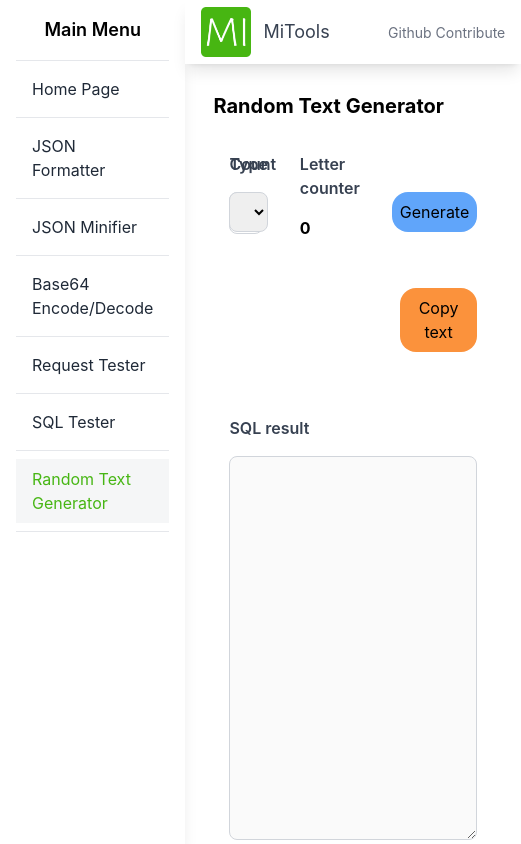
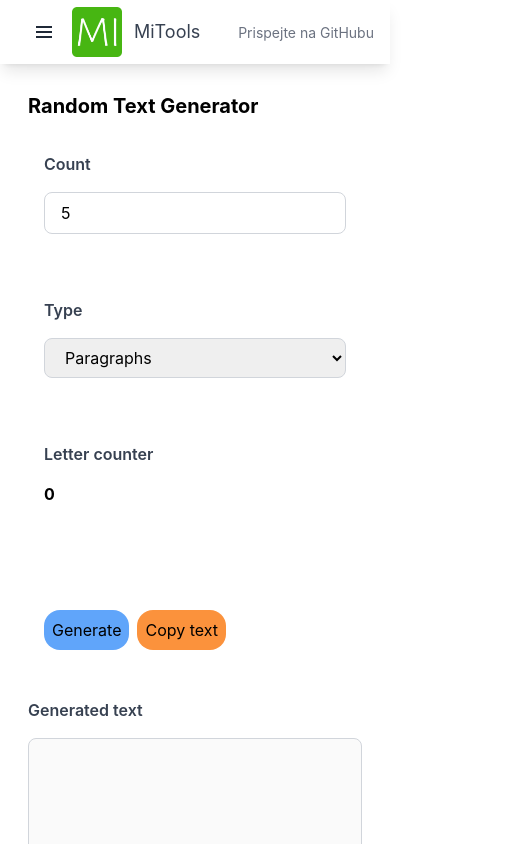
Before and after one commit to miominarik/mitools, a React (Create React App) app: page /random_text_generator in a window 390 px wide. Shown: the top 844 px of the page, 521 px wide, since content can reach past the window. Built offline with nearby package versions, Linux system fonts and the light colour scheme.

Commit message:
Change responsivity of pages

```diff
--- a/src/Pages/Base64_EncodeDecode/index.js
+++ b/src/Pages/Base64_EncodeDecode/index.js
@@ -39,7 +39,7 @@ function Base64EncodeDecode() {
     return (
         <div>
             <strong className="text-xl">Base64 Encode</strong>
-            <div className="grid grid-cols-1 xl:grid-cols-2 lg:grid-cols-2 md:grid-cols-2 sm:grid-cols-1">
+            <div className="grid grid-cols-1 xl:grid-cols-2 lg:grid-cols-2 md:grid-cols-1 sm:grid-cols-1">
                 <div className="col-span-1 p-4">
                     <form>
                         <div className="mb-4">
@@ -69,7 +69,7 @@ function Base64EncodeDecode() {
             </div>
             <hr/>
             <strong className="text-xl">Base64 Decode</strong>
-            <div className="grid grid-cols-1 xl:grid-cols-2 lg:grid-cols-2 md:grid-cols-2 sm:grid-cols-1">
+            <div className="grid grid-cols-1 xl:grid-cols-2 lg:grid-cols-2 md:grid-cols-1 sm:grid-cols-1">
                 <div className="col-span-1 p-4">
                     <form>
                         <div className="mb-4">
--- a/src/Pages/JSON_Formatter/formatter.js
+++ b/src/Pages/JSON_Formatter/formatter.js
@@ -20,7 +20,7 @@ function JsonFormatter() {
     return (
         <div>
             <strong className="text-xl">JSON Formatter</strong>
-            <div className="grid grid-cols-1 xl:grid-cols-2 lg:grid-cols-2 md:grid-cols-2 sm:grid-cols-1">
+            <div className="grid grid-cols-1 xl:grid-cols-2 lg:grid-cols-2 md:grid-cols-1 sm:grid-cols-1">
                 <div className="col-span-1 p-4">
                     <form>
                         <div className="mb-4">
--- a/src/Pages/JSON_Formatter/minifier.js
+++ b/src/Pages/JSON_Formatter/minifier.js
@@ -21,7 +21,7 @@ function JsonMinifier() {
     return (
         <div>
             <strong className="text-xl">JSON Minifier</strong>
-            <div className="grid grid-cols-1 xl:grid-cols-2 lg:grid-cols-2 md:grid-cols-2 sm:grid-cols-1">
+            <div className="grid grid-cols-1 xl:grid-cols-2 lg:grid-cols-2 md:grid-cols-1 sm:grid-cols-1">
                 <div className="col-span-1 p-4">
                     <form>
                         <div className="mb-4">
--- a/src/Pages/RandomTextGenerator/index.js
+++ b/src/Pages/RandomTextGenerator/index.js
@@ -58,8 +58,8 @@ function RandomTextGenerator() {
     return (
         <div>
             <strong className="text-xl">Random Text Generator</strong>
-            <div className="grid grid-cols-1 xl:grid-cols-4 lg:grid-cols-4 md:grid-cols-2 sm:grid-cols-1">
-                <div className="col-span-1 p-4">
+            <div className="grid grid-cols-1 xl:grid-cols-4 lg:grid-cols-4 md:grid-cols-1 sm:grid-cols-1">
+                <div className="p-4">
                     <div className="mb-4">
                         <label className="block text-gray-700 font-semibold py-4">Count</label>
                         <input
@@ -73,7 +73,7 @@ function RandomTextGenerator() {
                         ></input>
                     </div>
                 </div>
-                <div className="col-span-1 p-4">
+                <div className="p-4">
                     <div className="mb-4">
                         <label className="block text-gray-700 font-semibold py-4">Type</label>
                         <select
@@ -86,21 +86,22 @@ function RandomTextGenerator() {
                         </select>
                     </div>
                 </div>
-                <div className="col-span-1 p-4">
+                <div className="p-4">
                     <div className="mb-4">
                         <label className="block text-gray-700 font-semibold py-4">Letter counter</label>
                         <strong id="letter_counter">0</strong>
                     </div>
                 </div>
-                <div className="col-span-1 p-4">
+                <div className="p-4">
                     <div className="mb-4">
                         <button type="button" className="rounded-2xl bg-blue-400 hover:bg-blue-500 p-2 mt-14" onClick={generateRandomText}>Generate</button>
                         <button type="button" className="rounded-2xl bg-orange-400 hover:bg-orange-500 ml-2 p-2 mt-14" onClick={copyRandomText}>Copy text</button>
                     </div>
                 </div>
-                <div className="col-span-4 p-4">
+            </div>
+            <div className="col-start-1 col-end-5">
                 <div className="mb-4">
-                        <label className="block text-gray-700 font-semibold py-4">SQL result</label>
+                    <label className="block text-gray-700 font-semibold py-4">Generated text</label>
                     <textarea
                         id="text_result"
                         className="w-full h-96 border border-gray-300 rounded-lg px-4 py-2 focus:outline-none focus:border-blue-500"
@@ -109,7 +110,6 @@ function RandomTextGenerator() {
                 </div>
             </div>
         </div>
-        </div>
     );
 }
 
--- a/src/Pages/RequestTester/index.js
+++ b/src/Pages/RequestTester/index.js
@@ -121,8 +121,8 @@ function RequestTester() {
     return (
         <div>
             <strong className="text-xl">Request Tester</strong>
-            <div className="grid grid-cols-1 xl:grid-cols-4 lg:grid-cols-4 md:grid-cols-2 sm:grid-cols-1">
-                <div className="col-span-1 p-4">
+            <div className="grid grid-cols-6 gap-4">
+                <div className="xl:col-start-1 xl:col-end-3 lg:col-start-1 lg:col-end-3 col-start-1 col-end-7 p-4">
                     <div className="mb-4">
                         <label className="block text-gray-700 font-semibold py-4">Request Type</label>
                         <select id="request_type"
@@ -135,7 +135,7 @@ function RequestTester() {
                         </select>
                     </div>
                 </div>
-                <div className="col-span-3 p-4">
+                <div className="xl:col-start-3 xl:col-end-7 lg:col-start-3 lg:col-end-7 col-start-1 col-end-7 p-4">
                     <div className="mb-4">
                         <label className="block text-gray-700 font-semibold py-4">URL</label>
                         <input type="text"
@@ -143,7 +143,7 @@ function RequestTester() {
                                className="w-full border border-gray-300 rounded-lg px-4 py-2 focus:outline-none focus:border-blue-500"/>
                     </div>
                 </div>
-                <div className="col-span-2 p-4">
+                <div className="xl:col-start-1 xl:col-end-4 lg:col-start-1 lg:col-end-4 col-start-1 col-end-7 p-4">
                     <div className="mb-4">
                         <label className="block text-gray-700 font-semibold">Body</label>
                         <textarea
@@ -151,7 +151,7 @@ function RequestTester() {
                             className="w-full h-80 border border-gray-300 rounded-lg px-4 py-2 focus:outline-none focus:border-blue-500"></textarea>
                     </div>
                 </div>
-                <div className="col-span-2 p-4">
+                <div className="xl:col-start-4 xl:col-end-7 lg:col-start-4 lg:col-end-7 col-start-1 col-end-7 p-4">
                     <div className="mb-4">
                         <label className="block text-gray-700 font-semibold">Result</label>
                         <textarea
--- a/src/layout/navbar.js
+++ b/src/layout/navbar.js
@@ -3,16 +3,16 @@ import logo from '../logo.png';
 
 function Navbar({router}) {
     return (
-        <div className="sticky top-0 flex">
-            <div className="bg-white w-64 h-screen shadow-lg sticky top-0">
+        <div className="flex">
+            <div className="hidden md:block w-64 bg-white h-screen shadow-lg sidebar">
                 <div className="p-4">
-                    <h2 className="text-lg font-semibold text-center">Main Menu</h2>
+                    <h2 className="text-lg font-semibold text-center">Tools Menu</h2>
                     <ul className="mt-4">
                         <hr className="h-px my-2 bg-gray-200 border-0 dark:bg-gray-700"/>
                         <li>
                             <NavLink to="/"
                                      className={({isActive}) => "block px-4 py-2 text-gray-800 hover:bg-gray-100 " + (isActive ? 'active' : '')}>
-                                Home Page
+                                Home page
                             </NavLink>
                         </li>
                         <hr className="h-px my-2 bg-gray-200 border-0 dark:bg-gray-700"/>
@@ -67,12 +67,23 @@ function Navbar({router}) {
                     <div className="container mx-auto px-4">
                         <div className="flex items-center justify-between h-16">
                             <div className="flex items-center">
+                                <div className="md:hidden">
+                                    <button className="block px-4 py-2 text-gray-800 hover:bg-gray-100" onClick={() => {
+                                        const sidebar = document.querySelector(".sidebar");
+                                        sidebar.classList.toggle("hidden");
+                                    }}>
+                                        <svg className="h-6 w-6 fill-current" xmlns="http://www.w3.org/2000/svg"
+                                             viewBox="0 0 24 24">
+                                            <path d="M4 6h16v2H4zm0 5h16v2H4zm0 5h16v2H4z"/>
+                                        </svg>
+                                    </button>
+                                </div>
                                 <img src={logo} alt="fdsfsf" width="50"/>
                                 <span className="text-gray-700 text-lg ms-3">MiTools</span>
                             </div>
                             <div></div>
                             <div><Link className="text-gray-500 text-sm" to="https://github.com" target="_blank"
-                                       rel="noopener noreferrer">Github Contribute</Link></div>
+                                       rel="noopener noreferrer">Prispejte na GitHubu</Link></div>
                         </div>
                     </div>
                 </nav>
```
Lines whose indentation alone changed are shown as unchanged.
